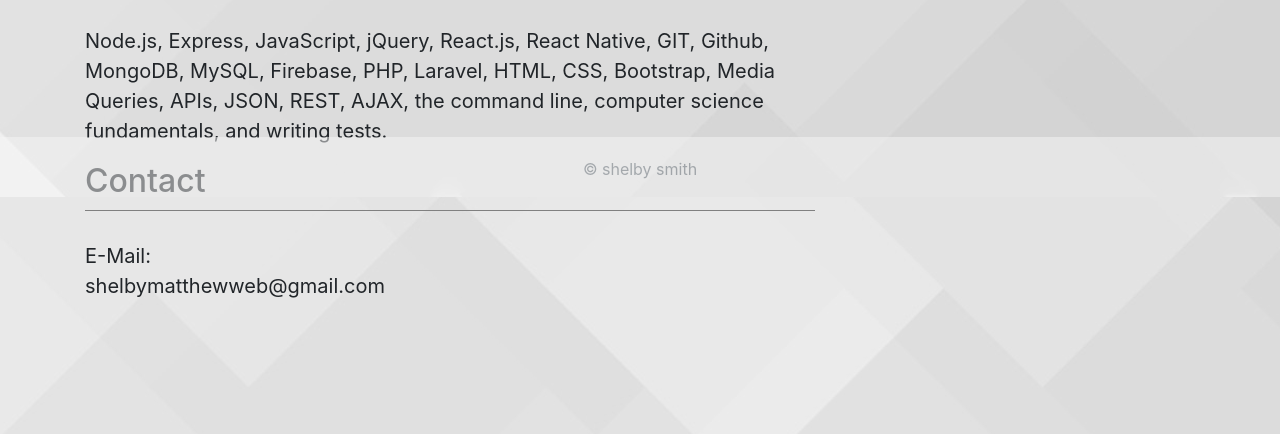
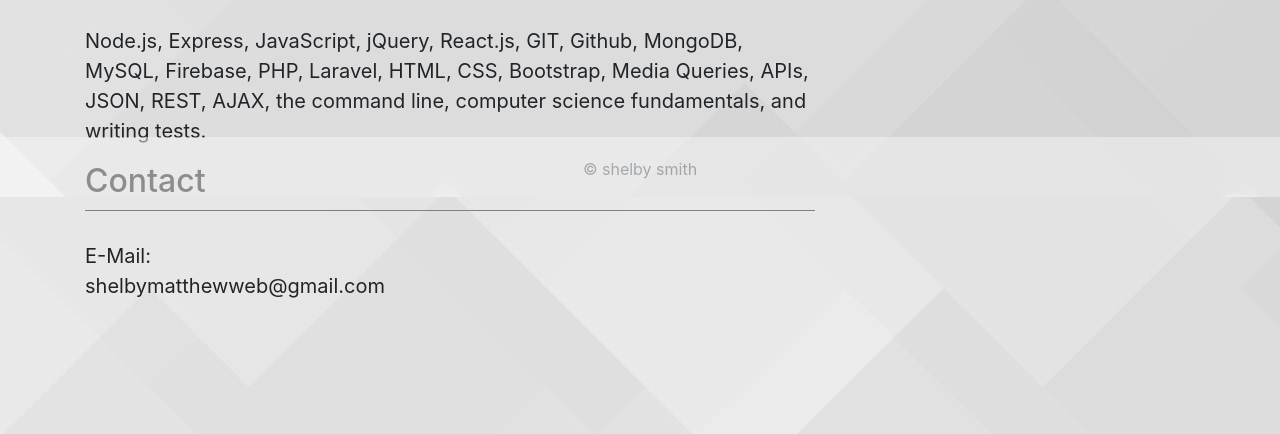
Before and after one commit to shelbymatthew/Bootstrap-Portfolio, a plain HTML site: page index.html in a window 1280 px wide. Shown: the part 603-1037 px from the top of the page. Drawn offline with nearby package versions, Linux system fonts and the light colour scheme.

Commit message:
updating bio

```diff
--- a/index.html
+++ b/index.html
@@ -53,7 +53,7 @@
                             any challenge. I completed the Coding Bootcamp at UT Houston, and learned many skills, referenced
                             below. </p>
                         <h2 id=header2>Technical Skills</h2>
-                        <p id="aboutme">Node.js, Express, JavaScript, jQuery, React.js, React Native, GIT, Github, MongoDB,
+                        <p id="aboutme">Node.js, Express, JavaScript, jQuery, React.js, GIT, Github, MongoDB,
                             MySQL, Firebase, PHP, Laravel, HTML, CSS, Bootstrap, Media Queries, APIs, JSON, REST, AJAX, the command line,
                             computer science fundamentals, and writing tests.
                         </p>
```
